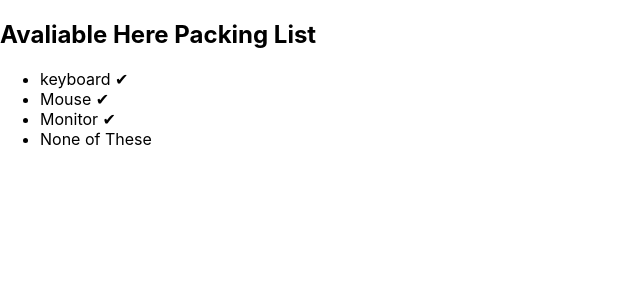
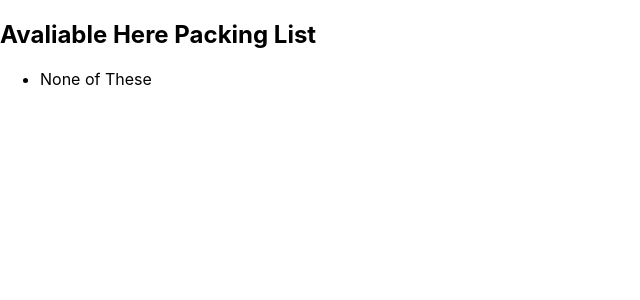
Before and after one commit to anurag-vns/my-react, a React (Create React App) app: page / in a window 1280 px wide. Shown: the top 300 px of the page, without its empty margins (0-640 px from the left). Built offline with nearby package versions, Linux system fonts and the light colour scheme.

Commit message:
Conditionally returning nothing with null
If isPacked is true, the component will return nothing, null. Otherwise, it will return JSX to render.

```diff
--- a/src/React Tutorial/PackingList.js
+++ b/src/React Tutorial/PackingList.js
@@ -1,7 +1,7 @@
 import React from "react";
 function Item({name, ispacked}){
     if(ispacked){
-    return<li>{name} ✔</li>
+    return null;
 }
  return<li>{name} </li>
 }
```
